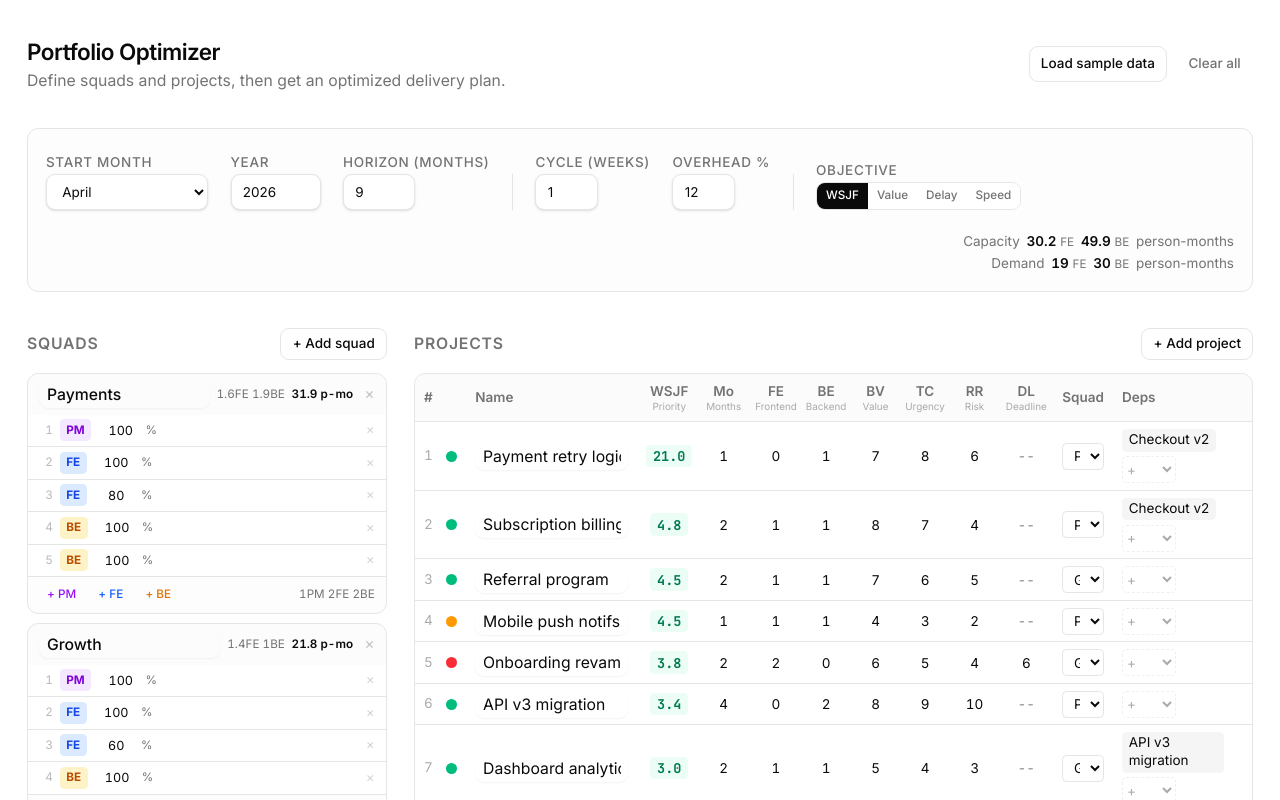
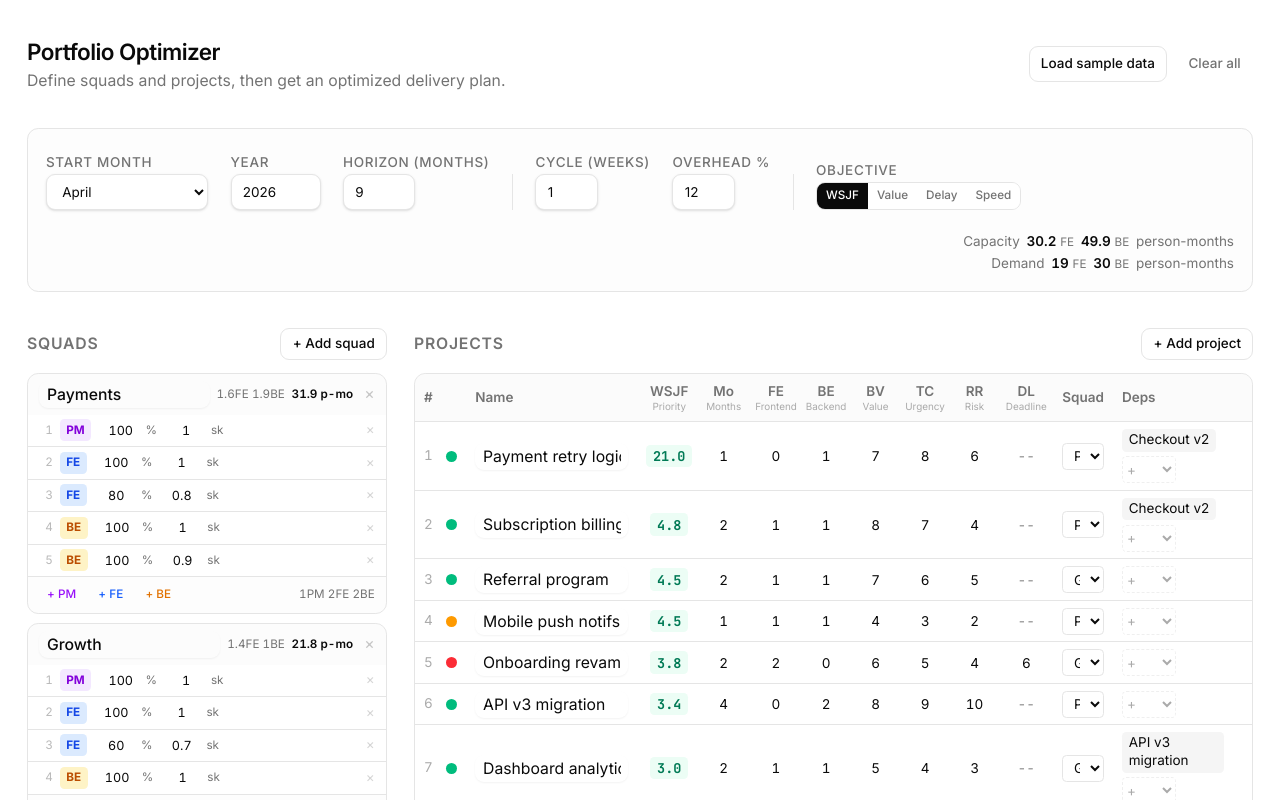
Before and after one commit to GeoDoo/portfolio-optimizer, a Next.js app: page / in a window 1280 px wide. Both pictures are taken after a click on the button "Load sample data". Shown: the top 800 px of the page. Built offline with nearby package versions, Linux system fonts and the light colour scheme.

Commit message:
feat: add skill input to squad table UI
- Inline number input (0.0-1.0, step 0.1) next to allocation %
- Label "sk" to keep compact, tooltip explains the field

```diff
--- a/src/components/squad-table.tsx
+++ b/src/components/squad-table.tsx
@@ -111,7 +111,7 @@ export function SquadTable() {
                       >
                         {m.role.toUpperCase()}
                       </button>
-                      <div className="flex items-center gap-0.5 flex-1 min-w-0">
+                      <div className="flex items-center gap-0.5">
                         <input
                           type="number"
                           min={0}
@@ -125,6 +125,23 @@ export function SquadTable() {
                           className="h-5 w-10 text-[0.7rem] text-center rounded border border-transparent bg-transparent hover:border-input focus:border-input focus:bg-background transition-colors tabular-nums outline-none"
                         />
                         <span className="text-[0.65rem] text-muted-foreground">%</span>
+                      </div>
+                      <div className="flex items-center gap-0.5">
+                        <input
+                          type="number"
+                          min={0}
+                          max={1}
+                          step={0.1}
+                          value={m.skill}
+                          onChange={(e) =>
+                            updateMember(s.id, m.id, {
+                              skill: Math.min(1, Math.max(0, parseFloat(e.target.value) || 0)),
+                            })
+                          }
+                          title="Skill / seniority factor (0–1)"
+                          className="h-5 w-10 text-[0.7rem] text-center rounded border border-transparent bg-transparent hover:border-input focus:border-input focus:bg-background transition-colors tabular-nums outline-none"
+                        />
+                        <span className="text-[0.65rem] text-muted-foreground">sk</span>
                       </div>
                       <button
                         onClick={() => removeMember(s.id, m.id)}
```
